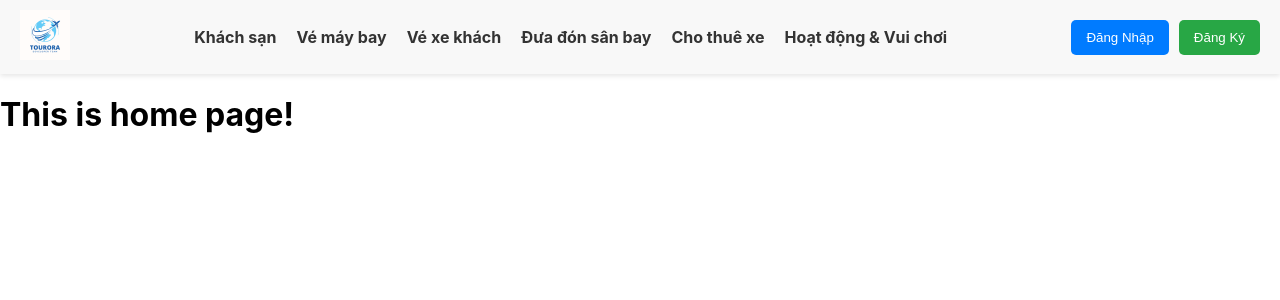
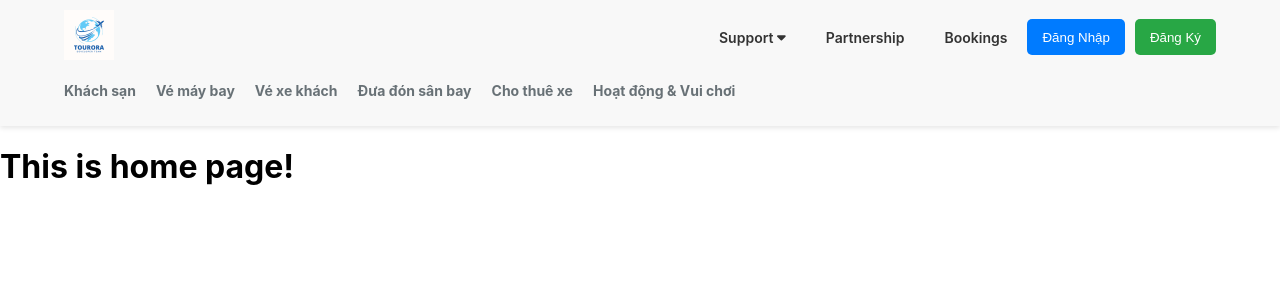
Before and after one commit to Tourora-s-Team/TouroraWebsite_Project, a React (Create React App) app in the folder client/: page / in a window 1280 px wide. Shown: the top 300 px of the page. Built offline with nearby package versions, Linux system fonts and the light colour scheme.

Commit message:
Update UI - header

```diff
--- a/client/package.json
+++ b/client/package.json
@@ -3,14 +3,18 @@
   "version": "0.1.0",
   "private": true,
   "dependencies": {
+    "@fortawesome/fontawesome-svg-core": "^6.7.2",
+    "@fortawesome/free-solid-svg-icons": "^6.7.2",
+    "@fortawesome/react-fontawesome": "^0.2.2",
     "@testing-library/dom": "^10.4.0",
     "@testing-library/jest-dom": "^6.6.3",
     "@testing-library/react": "^16.3.0",
     "@testing-library/user-event": "^13.5.0",
     "react": "^19.1.0",
     "react-dom": "^19.1.0",
+    "react-icons": "^5.5.0",
     "react-router-dom": "^7.6.1",
-    "react-scripts": "5.0.1",
+    "react-scripts": "^5.0.1",
     "web-vitals": "^2.1.4"
   },
   "scripts": {
--- a/client/src/components/Header.jsx
+++ b/client/src/components/Header.jsx
@@ -1,14 +1,62 @@
+import React, { useState, useRef, useEffect } from 'react';
+import { FontAwesomeIcon } from '@fortawesome/react-fontawesome';
+import { faCaretDown } from '@fortawesome/free-solid-svg-icons';
 import styles from './Header.module.css';
 
 const Header = () => {
+    const [isDropdownOpen, setIsDropdownOpen] = useState(false);
+    const dropdownRef = useRef(null);
+
+    const toggleDropdown = () => {
+        setIsDropdownOpen((prev) => !prev);
+    };
+
+    // Đóng dropdown khi click bên ngoài
+    useEffect(() => {
+        const handleClickOutside = (event) => {
+            if (
+                dropdownRef.current &&
+                !dropdownRef.current.contains(event.target)
+            ) {
+                setIsDropdownOpen(false);
+            }
+        };
+
+        document.addEventListener('mousedown', handleClickOutside);
+        return () => {
+            document.removeEventListener('mousedown', handleClickOutside);
+        };
+    }, []);
     return (
+        <div>
             <header className={styles.headerContainer}>
+                <div className={`${styles.subHeader} ${styles.topBar}`}>
                     <div className={styles.logo}>
                         <a href="/">
                             <img src="../logo.png" alt="Tourora Logo" />
                         </a>
                     </div>
+                    <div className={styles.topBarContent}>
+                        <div className={styles.dropdownWrapper} ref={dropdownRef}>
+                            <a href="#" onClick={toggleDropdown}>Support <FontAwesomeIcon icon={faCaretDown} /></a>
+                            {isDropdownOpen && (
+                                <ul className={styles.dropdownMenu}>
+                                    <li><a href="#">Help Center</a></li>
+                                    <li><a href="#">Contact Us</a></li>
+                                    <li><a href="#">My Inbox</a></li>
+                                </ul>
+                            )}
+                        </div>
+                        <a href="#">Partnership</a>
+                        <a href="#">Bookings</a>
+                        <div className={styles.authButtons}>
+                            <button className={styles.login}>Đăng Nhập</button>
+                            <button className={styles.register}>Đăng Ký</button>
+                        </div>
 
+                    </div>
+                </div>
+                <div className={styles.subHeader}>
                     <nav>
                         <ul className={styles.navList}>
                             <li><a className={styles.navLink} href="#">Khách sạn</a></li>
@@ -19,12 +67,9 @@ const Header = () => {
                             <li><a className={styles.navLink} href="#">Hoạt động & Vui chơi</a></li>
                         </ul>
                     </nav>
-
-            <div className={styles.authButtons}>
-                <button className={styles.login}>Đăng Nhập</button>
-                <button className={styles.register}>Đăng Ký</button>
                 </div>
             </header>
+        </div>
     );
 };
 
--- a/client/src/components/Header.module.css
+++ b/client/src/components/Header.module.css
@@ -1,11 +1,84 @@
 .headerContainer {
     display: flex;
     justify-content: space-between;
-    align-items: center;
-    padding: 10px 20px;
+    flex-direction: column;
+    padding: 10px 5%;
     background-color: #f8f8f8;
     box-shadow: 0 2px 5px rgba(0, 0, 0, 0.1);
     flex-wrap: wrap;
+}
+
+.subHeader {
+    display: flex;
+    flex-direction: row;
+    align-items: center;
+}
+
+.topBar {
+    justify-content: space-between;
+}
+
+.topBarContent {
+    display: flex;
+    flex-direction: row;
+    max-height: 36px;
+    font-size: 14px;
+}
+
+.topBarContent a {
+    padding: 10px 20px;
+    align-self: center;
+    text-decoration: none;
+    font-weight: 600;
+    color: #333333;
+}
+
+.dropdownWrapper {
+  position: relative;
+  margin: auto;
+}
+
+.dropdownTrigger {
+  background: none;
+  border: none;
+  font-size: 13px;
+  color: #4b5563;
+  cursor: pointer;
+  padding: 0;
+}
+
+.dropdownTrigger:hover {
+  color: #2563eb;
+}
+
+.dropdownMenu {
+  position: absolute;
+  top: 100%;
+  left: 0;
+  background-color: white;
+  border: 1px solid #e5e7eb;
+  border-radius: 4px;
+  box-shadow: 0 2px 8px rgba(0, 0, 0, 0.08);
+  min-width: 160px;
+  z-index: 100;
+  padding: 0px;
+}
+
+.dropdownMenu li {
+  list-style: none;
+}
+
+.dropdownMenu li a {
+  display: block;
+  padding: 8px 16px;
+  text-decoration: none;
+  color: #374151;
+  font-size: 14px;
+}
+
+.dropdownMenu li a:hover {
+  background-color: #f3f4f6;
+  color: #2563eb;
 }
 
 .logo img {
@@ -21,8 +94,9 @@
 
 .navLink {
     text-decoration: none;
-    color: #333;
+    color: #687176;
     font-weight: bold;
+    font-size: 14px;
 }
 
 .authButtons {
```
Also changed, not shown: 1 other file (tests, documents, lock files or other folders). Lines whose indentation alone changed are shown as unchanged.
